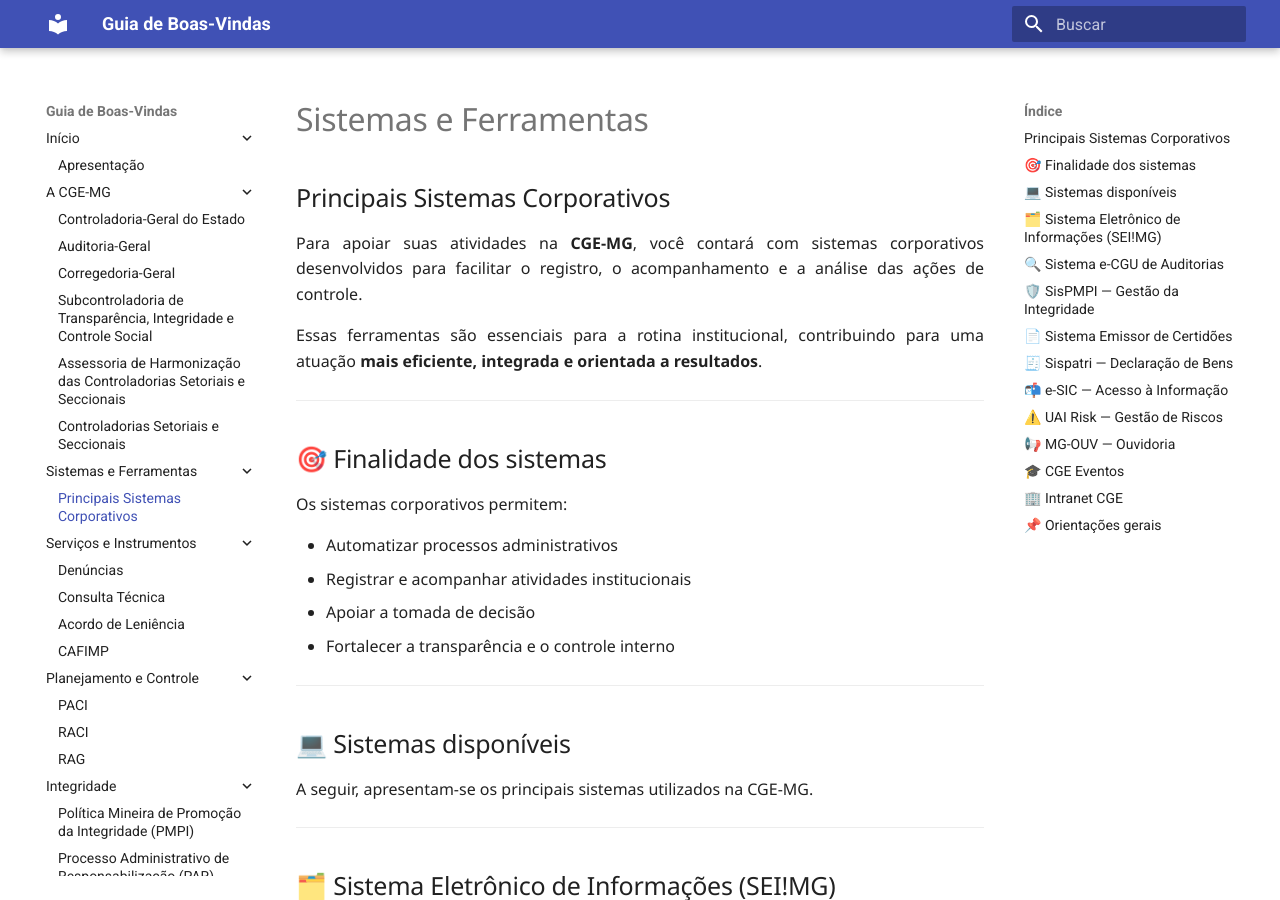
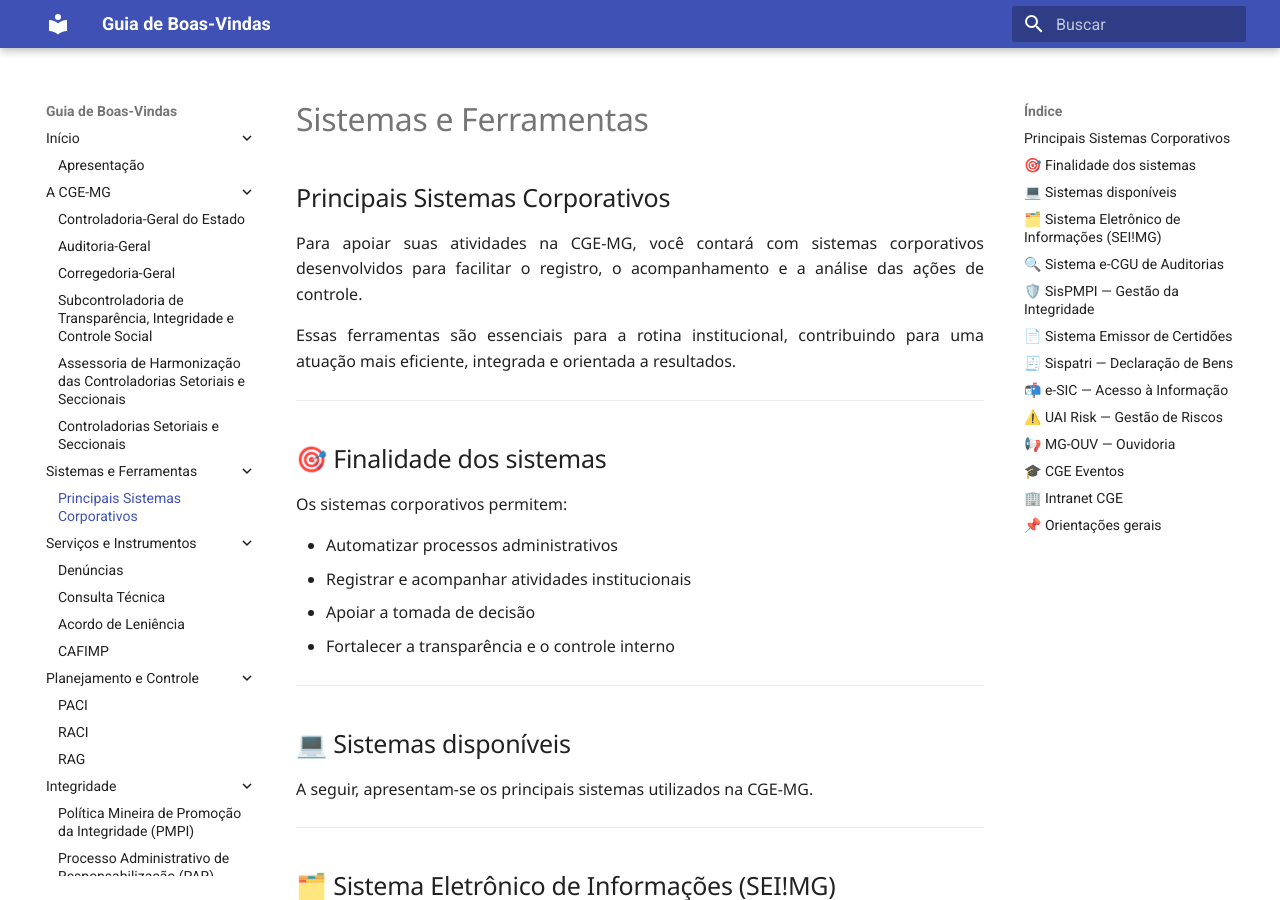
Before and after one commit to CGEMG-AHCS/guia-de-boas-vindas, an MkDocs documentation site: the page built from docs/sistemas-corporativos.md, in a window 1280 px wide and 900 px high. Built offline with MkDocs 1.6.1 and Material for MkDocs 9.7.7, drawn with Linux system fonts in a browser that asks for light colours.

```diff
--- a/docs/sistemas-corporativos.md
+++ b/docs/sistemas-corporativos.md
@@ -1,9 +1,9 @@
 # Sistemas e Ferramentas
 ## Principais Sistemas Corporativos
 
-Para apoiar suas atividades na **CGE-MG**, você contará com sistemas corporativos desenvolvidos para facilitar o registro, o acompanhamento e a análise das ações de controle.
+Para apoiar suas atividades na CGE-MG, você contará com sistemas corporativos desenvolvidos para facilitar o registro, o acompanhamento e a análise das ações de controle.
 
-Essas ferramentas são essenciais para a rotina institucional, contribuindo para uma atuação **mais eficiente, integrada e orientada a resultados**.
+Essas ferramentas são essenciais para a rotina institucional, contribuindo para uma atuação mais eficiente, integrada e orientada a resultados.
 
 ---
 
```
